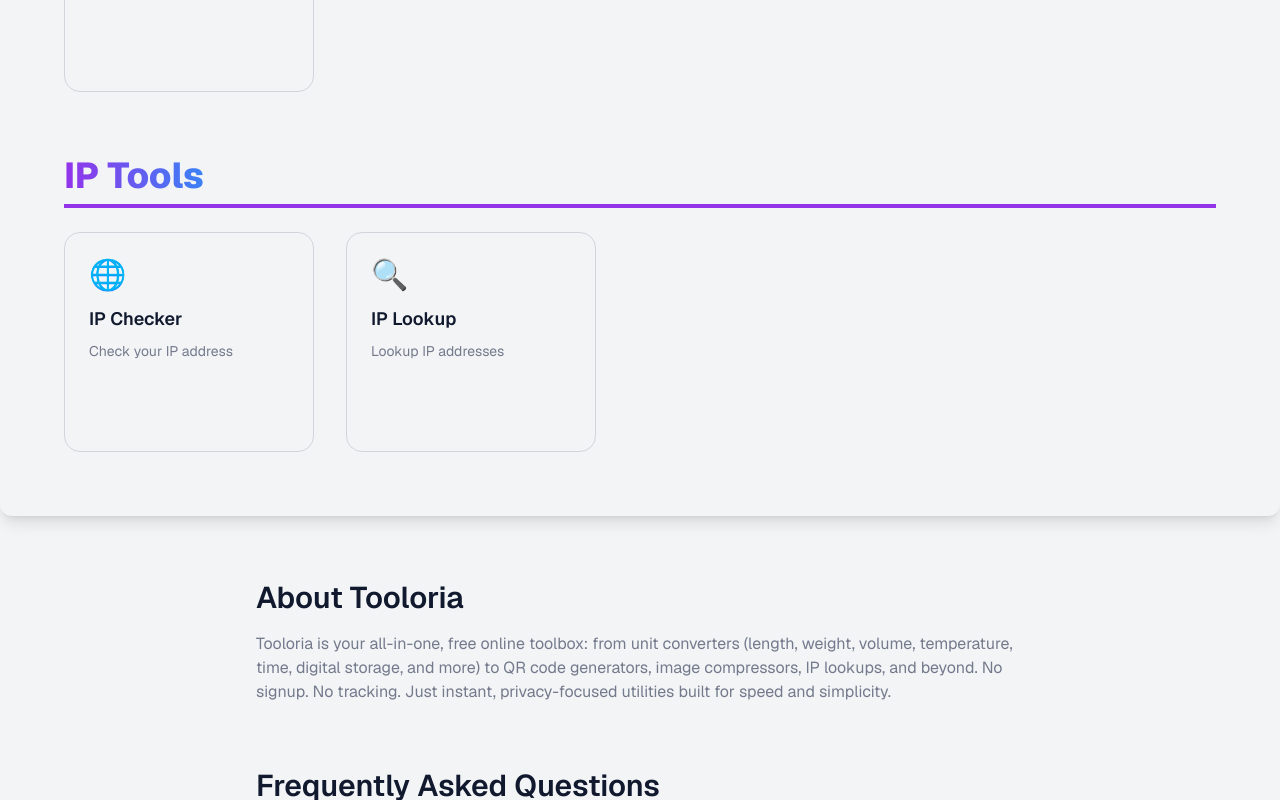
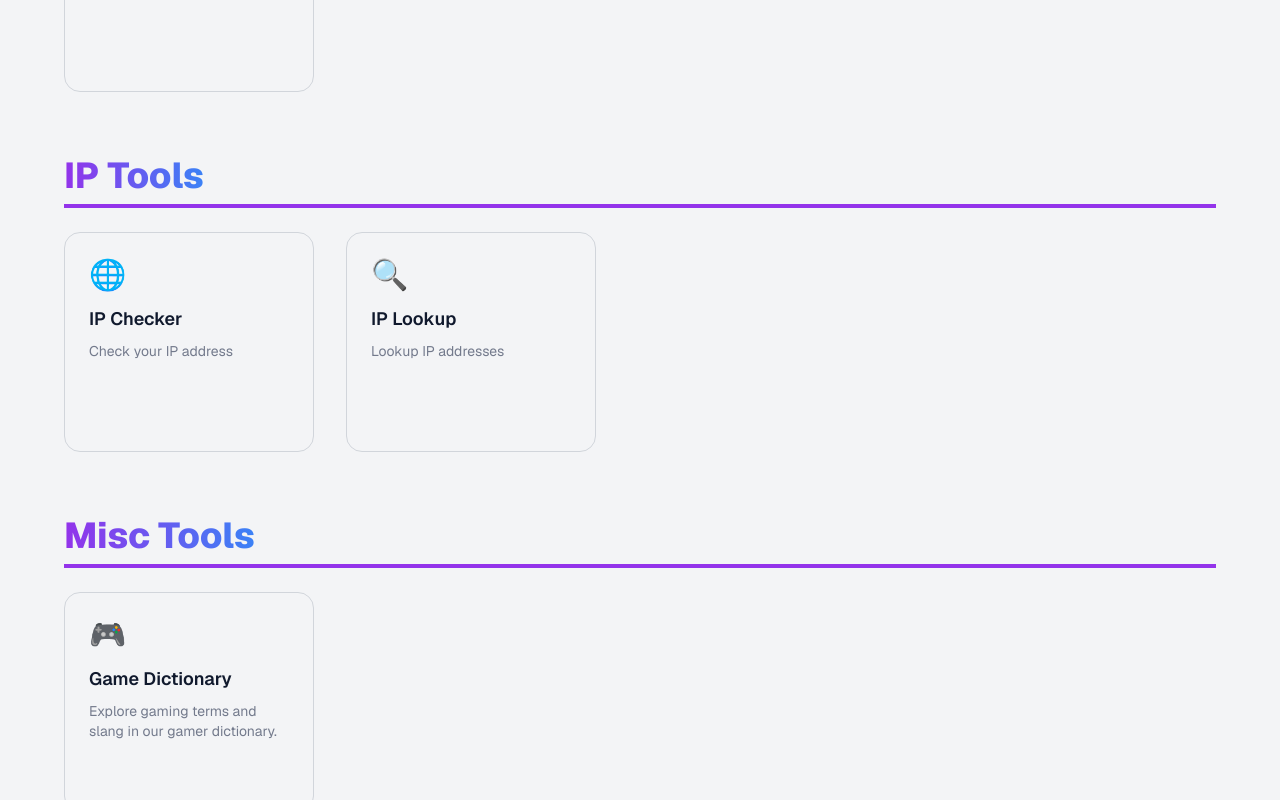
Before and after one commit to nextlvlpro/projectTooloria, a Next.js app in the folder frontend-tooloria/: page / in a window 1280 px wide. Shown: the part 2000-2800 px from the top of the page. Built offline with nearby package versions, Linux system fonts and the light colour scheme; no server answers.

Commit message:
seo for game dictionary

```diff
--- a/frontend-tooloria/src/app/(tools)/game-dictionary/[term]/page.jsx
+++ b/frontend-tooloria/src/app/(tools)/game-dictionary/[term]/page.jsx
@@ -5,6 +5,7 @@
 import dynamic from "next/dynamic";
 import Loading from "@/components/Loading";
 import { notFound } from "next/navigation";
+import Tags from "@/components/tools/game-dictionary/Tags";
 
 const SearchableGamerDictionary = dynamic(
   () => import("@/components/tools/game-dictionary/SearchableGamerDictionary"),
@@ -41,8 +42,6 @@
     title: `${termData.term} | Gamer Dictionary | Tooloria`,
     description: termData.definition,
     keywords: [
-      "Gamer dictionary",
-      "Gaming terms",
       termData.term,
       ...(termData.related || []),
     ],
@@ -65,6 +64,14 @@
   };
 }
 
+function genrateTags(termData) {
+  let termTags = [];
+  termTags[0]= "what is the meaning of " + termData.term;
+  termTags[1] = "definition of " + termData.term;
+  termTags[2] = "what" + termData.term + "means in gaming";
+  termTags[3] = "gaming term " + termData.term;
+  return termTags;
+}
 // Render page
 export default async function Page(props) {
   const params = await props?.params;
@@ -102,7 +109,7 @@
         type="application/ld+json"
         dangerouslySetInnerHTML={{ __html: JSON.stringify(jsonLd) }}
       />
-
+      <Tags tags={genrateTags(termData)} />
       <h1 className="text-4xl font-extrabold mb-6 text-textMain">
         {termData.term}
       </h1>
--- a/frontend-tooloria/src/components/home/ToolsGrid.jsx
+++ b/frontend-tooloria/src/components/home/ToolsGrid.jsx
@@ -124,6 +124,19 @@
       },
     ],
   },
+  {
+    id:6,
+    groupName:"Misc Tools",
+    tools:[
+      {
+        id:"game-dictionary",
+        title:"Game Dictionary",
+        description:"Explore gaming terms and slang in our gamer dictionary.",
+        href:"/game-dictionary",
+        icon:"🎮"
+      }
+    ]
+  }
 ];
 
 export default function ToolsGridGrouped() {
--- a/frontend-tooloria/src/components/tools/dev-tools/home/DevToolsGrid.jsx
+++ b/frontend-tooloria/src/components/tools/dev-tools/home/DevToolsGrid.jsx
@@ -5,7 +5,6 @@
 
 export default function DevToolsGrid() {
     let data = devToolsData.data
-    console.log(data);
 
   return (
     <section className="space-y-16 p-16 rounded-xl shadow-lg max-w-7xl mx-auto">
--- /dev/null
+++ b/frontend-tooloria/src/components/tools/game-dictionary/Tags.jsx
@@ -0,0 +1,13 @@
+import React from 'react'
+
+export default function Tags({ tags }) {
+    return (
+        <div className='flex flex-wrap gap-3'>
+            {tags.map((tag, index) => (
+                <span key={index} className="bg-gray-200 text-gray-800 text-xs font-medium px-2 py-1 rounded-full">
+                    {tag}
+                </span>
+            ))}
+        </div>
+    )
+}
```
